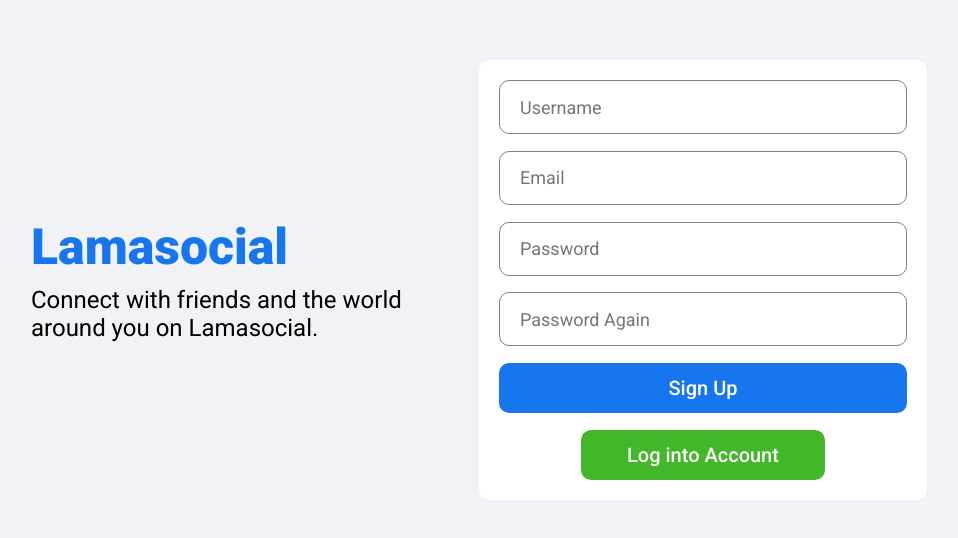
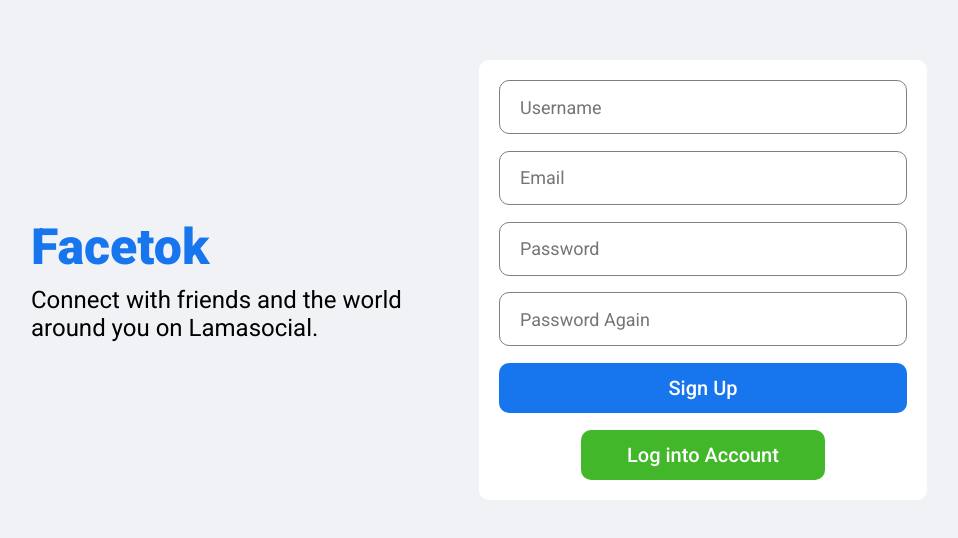
Before and after one commit to swelam0/MERN-FaceBook, a React (Create React App) app in the folder client/: page / in a window 1280 px wide. Shown: the part 120-658 px from the top of the page, without its empty margins (161-1119 px from the left). Built offline with nearby package versions, Linux system fonts and the light colour scheme.

Commit message:
finish project ui

```diff
--- a/client/src/pages/login/Login.jsx
+++ b/client/src/pages/login/Login.jsx
@@ -5,7 +5,7 @@ const Login = () => {
 		<Container>
 			<div className='loginWrapper'>
 				<div className='loginLeft'>
-					<h3 className='loginLogo'>Lamasocial</h3>
+					<h3 className='loginLogo'>Facetok</h3>
 					<span className='loginDesc'>
 						Connect with friends and the world around you on Lamasocial.
 					</span>
--- a/client/src/pages/register/Register.jsx
+++ b/client/src/pages/register/Register.jsx
@@ -5,7 +5,7 @@ const Register = () => {
 		<Container>
 			<div className='loginWrapper'>
 				<div className='loginLeft'>
-					<h3 className='loginLogo'>Lamasocial</h3>
+					<h3 className='loginLogo'>Facetok</h3>
 					<span className='loginDesc'>
 						Connect with friends and the world around you on Lamasocial.
 					</span>
```
